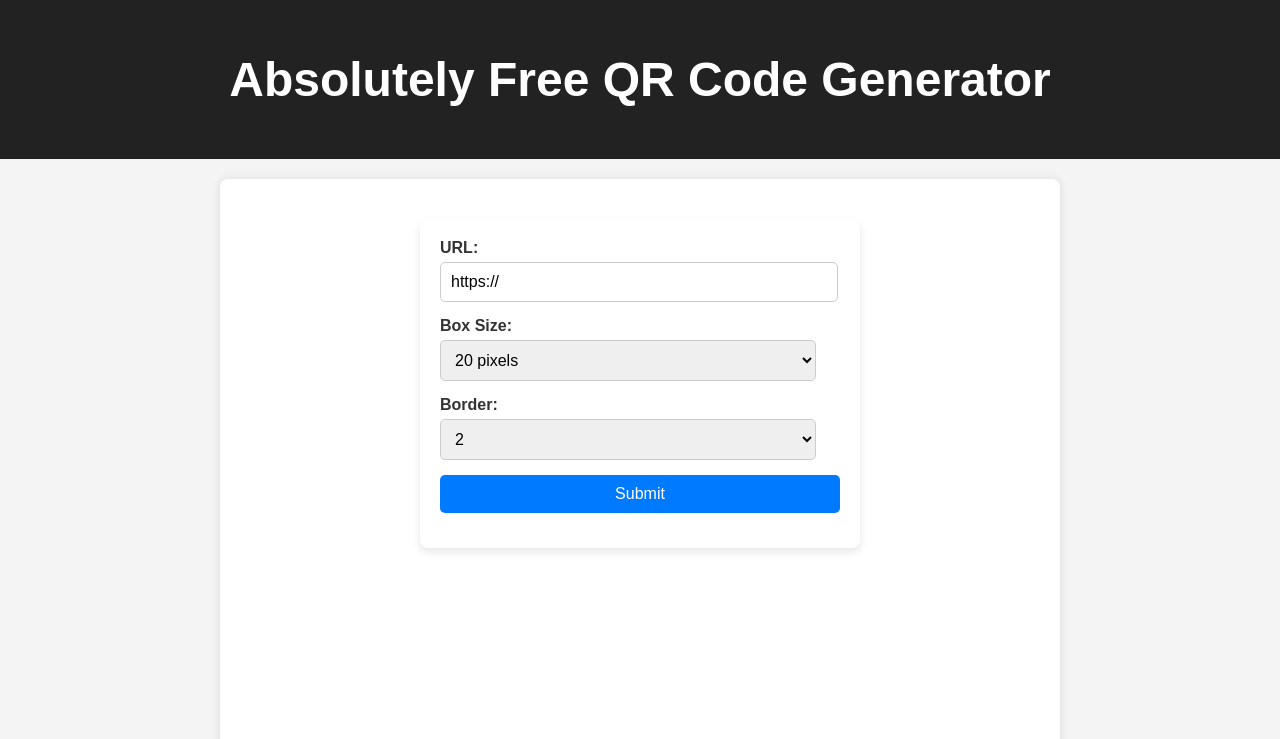
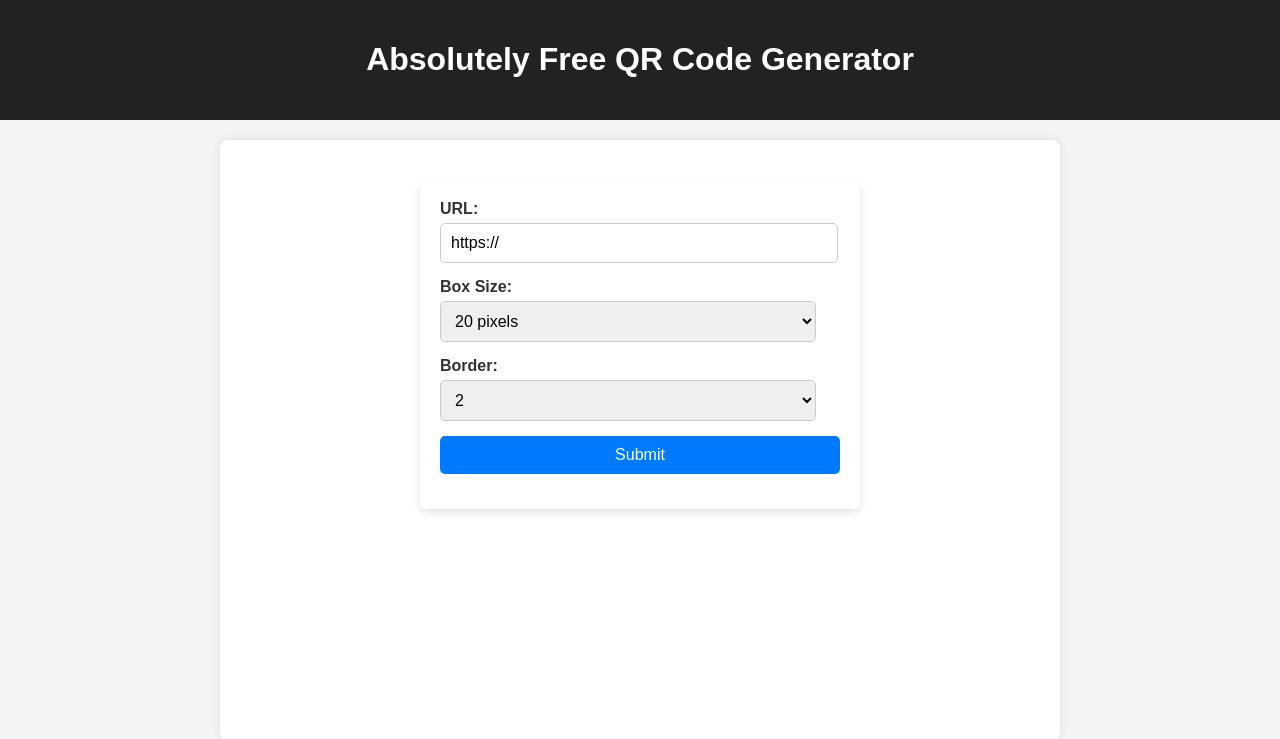
Before and after one commit to samprogers/qr-coder, a Django app: page / in a window 1280 px wide. Shown: the top 739 px of the page. Run offline with Django 5.2, Linux system fonts and the light colour scheme.

Commit message:
Update base.css

```diff
--- a/ui/static/ui/base.css
+++ b/ui/static/ui/base.css
@@ -24,7 +24,7 @@
     color: white;
     text-align: center;
     padding: 20px 0;
-    font-size: 1.5em;
+    font-size: 1em;
 }
 
         form {
```
